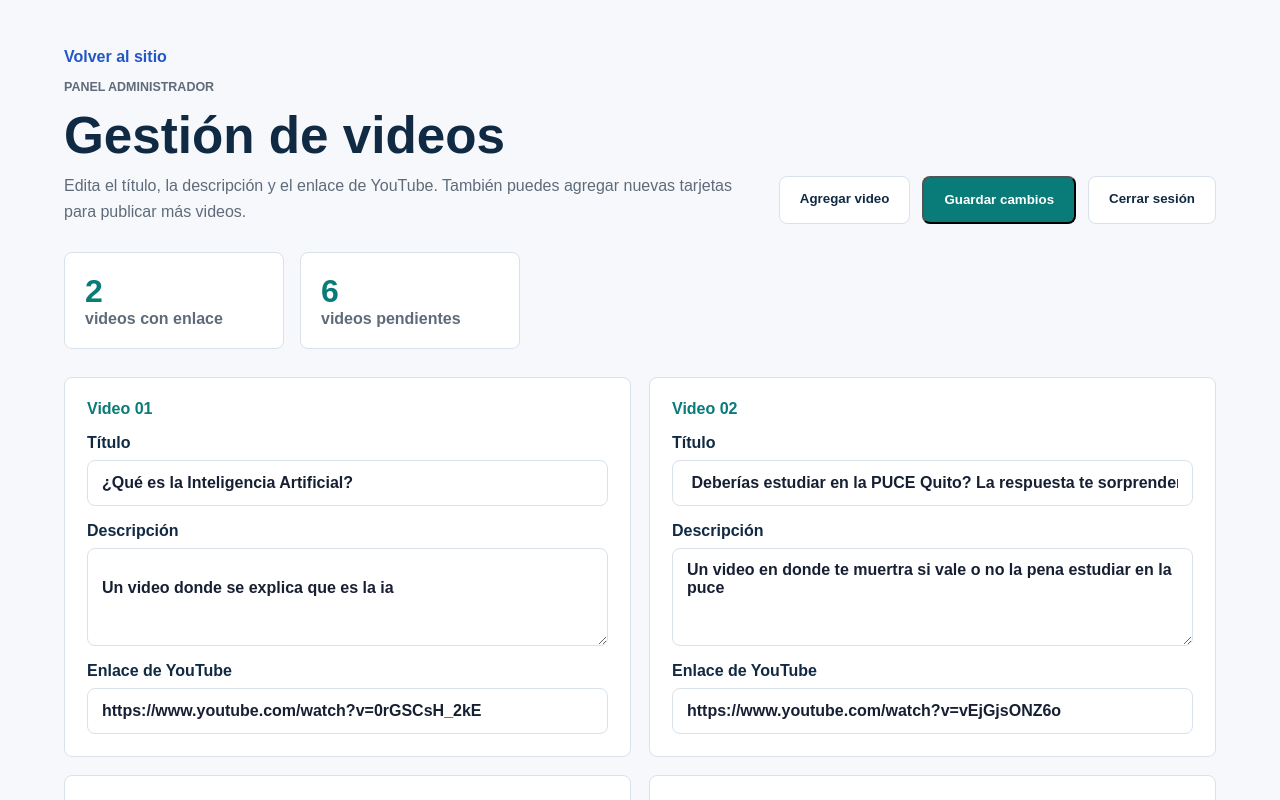
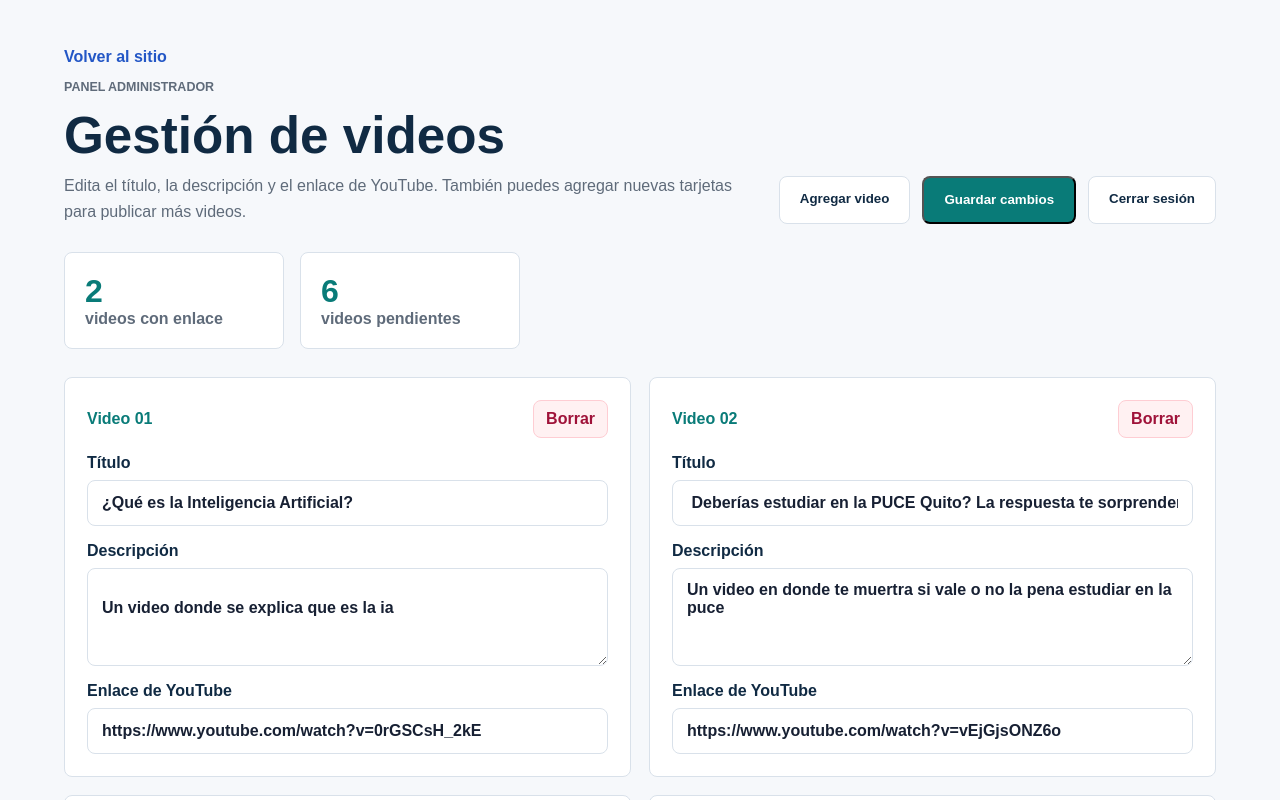
Before and after one commit to TZDALEXANDER06/ia-para-todos-puce, a Next.js app: page /admin in a window 1280 px wide. Shown: the top 800 px of the page. Built offline with nearby package versions, Linux system fonts and the light colour scheme; no server answers.

Commit message:
Add video deletion and add feedback

```diff
--- a/src/app/admin/panel.tsx
+++ b/src/app/admin/panel.tsx
@@ -30,18 +30,21 @@ function normalizeYoutubeUrl(url: string) {
 }
 
 function getNextVideoNumber(videos: Video[]) {
-  const highestNumber = videos.reduce((highest, video) => {
-    const value = Number.parseInt(video.number, 10);
-    return Number.isFinite(value) && value > highest ? value : highest;
-  }, 9);
+  return String(videos.length + 1).padStart(2, "0");
+}
 
-  return String(Math.max(highestNumber + 1, 10)).padStart(2, "0");
+function renumberVideos(videos: Video[]) {
+  return videos.map((video, index) => ({
+    ...video,
+    number: String(index + 1).padStart(2, "0")
+  }));
 }
 
 export default function AdminPanel({ initialVideos }: { initialVideos: Video[] }) {
   const [videos, setVideos] = useState<Video[]>(initialVideos);
   const [isLoading, setIsLoading] = useState(true);
   const [isSaving, setIsSaving] = useState(false);
+  const [justAdded, setJustAdded] = useState(false);
   const [saveMessage, setSaveMessage] = useState("");
 
   useEffect(() => {
@@ -85,6 +88,15 @@ export default function AdminPanel({ initialVideos }: { initialVideos: Video[] }
         youtubeUrl: ""
       }
     ]);
+    setJustAdded(true);
+    setSaveMessage("");
+    window.setTimeout(() => setJustAdded(false), 1400);
+  }
+
+  function deleteVideo(index: number) {
+    setVideos((currentVideos) =>
+      renumberVideos(currentVideos.filter((_, currentIndex) => currentIndex !== index))
+    );
     setSaveMessage("");
   }
 
@@ -127,8 +139,12 @@ export default function AdminPanel({ initialVideos }: { initialVideos: Video[] }
           </p>
         </div>
         <div className="adminActions">
-          <button className="button secondary" onClick={addVideo} type="button">
-            Agregar video
+          <button
+            className={`button secondary addVideoButton ${justAdded ? "added" : ""}`}
+            onClick={addVideo}
+            type="button"
+          >
+            {justAdded ? "Video agregado" : "Agregar video"}
           </button>
           <button className="button primary" onClick={saveChanges} type="button">
             {isSaving ? "Guardando..." : "Guardar cambios"}
@@ -159,6 +175,13 @@ export default function AdminPanel({ initialVideos }: { initialVideos: Video[] }
           <article className="adminVideoCard" key={video.number}>
             <div className="adminVideoTop">
               <span>Video {video.number}</span>
+              <button
+                className="deleteVideoButton"
+                onClick={() => deleteVideo(index)}
+                type="button"
+              >
+                Borrar
+              </button>
             </div>
 
             <label>
--- a/src/app/globals.css
+++ b/src/app/globals.css
@@ -661,12 +661,62 @@ h3 {
   align-items: center;
   display: grid;
   gap: 16px;
-  grid-template-columns: 1fr;
+  grid-template-columns: 1fr auto;
 }
 
 .adminVideoTop span {
   color: var(--teal);
   font-weight: 900;
+}
+
+.addVideoButton {
+  transition:
+    background 180ms ease,
+    border-color 180ms ease,
+    color 180ms ease,
+    transform 180ms ease,
+    box-shadow 180ms ease;
+}
+
+.addVideoButton.added {
+  animation: addedPulse 900ms ease;
+  background: #ecfdf3;
+  border-color: #86efac;
+  color: #166534;
+}
+
+.deleteVideoButton {
+  background: #fff1f2;
+  border: 1px solid #fecdd3;
+  border-radius: 8px;
+  color: #9f1239;
+  cursor: pointer;
+  font: inherit;
+  font-weight: 900;
+  min-height: 38px;
+  padding: 8px 12px;
+}
+
+.deleteVideoButton:hover {
+  background: #ffe4e6;
+  border-color: #fda4af;
+}
+
+@keyframes addedPulse {
+  0% {
+    box-shadow: 0 0 0 0 rgba(9, 123, 120, 0.32);
+    transform: scale(1);
+  }
+
+  45% {
+    box-shadow: 0 0 0 10px rgba(9, 123, 120, 0);
+    transform: scale(1.04);
+  }
+
+  100% {
+    box-shadow: 0 0 0 0 rgba(9, 123, 120, 0);
+    transform: scale(1);
+  }
 }
 
 @media (max-width: 1100px) {
```
